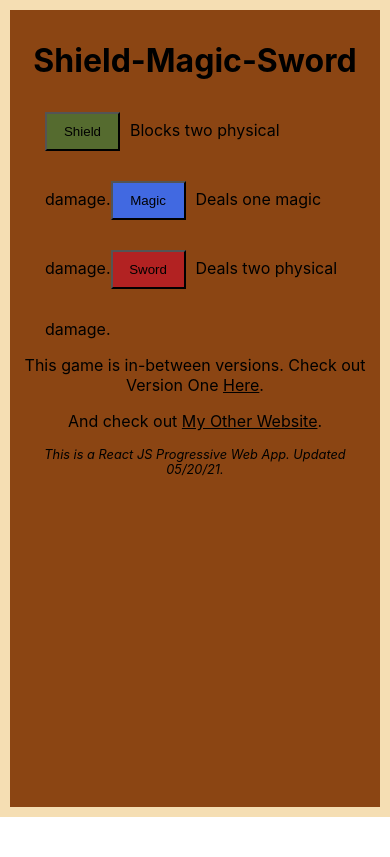
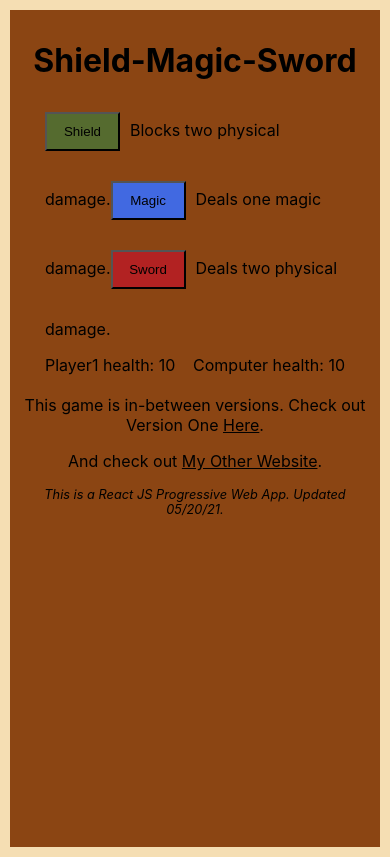
Before and after one commit to L1ndseyHerman/New_Shield_Magic_Sword, a React (Create React App) app: page / in a window 390 px wide. Built offline with nearby package versions, Linux system fonts and the light colour scheme.

Commit message:
Testing health CSS phone

```diff
--- a/src/App.js
+++ b/src/App.js
@@ -92,6 +92,12 @@ function App()
             setDisabledButton([false, false, true]);}}>Sword</button>
           <label>Deals two physical damage.</label>
         </div>
+        <div id="healthAndTurnInfoDiv">
+          <p id="playerOneHealth">Player1 health: 10</p>
+          <p id="computerHealth">Computer health: 10</p>
+        </div>
+        <br/>
+        <br/>
           <p>{paragraphText}</p>
           <p id="thePar">This game is in-between versions. Check out Version
             One <a href="https://github.com/L1ndseyHerman/New_Shield_Magic_Sword/tree/Version-1-Branch">
--- a/src/index.css
+++ b/src/index.css
@@ -87,3 +87,20 @@ h1 {
   padding-bottom: 10px;
   text-align: center;
 }
+
+#healthAndTurnInfoDiv {
+  margin-left: auto;
+  margin-right: auto;
+  width: 300px;
+  /*border: 3px solid black;*/
+}
+
+#playerOneHealth {
+  /*text-align: left;*/
+  float: left;
+}
+
+#computerHealth {
+  /*text-align: right;*/
+  float: right;
+}
```
Lines whose indentation alone changed are shown as unchanged.
